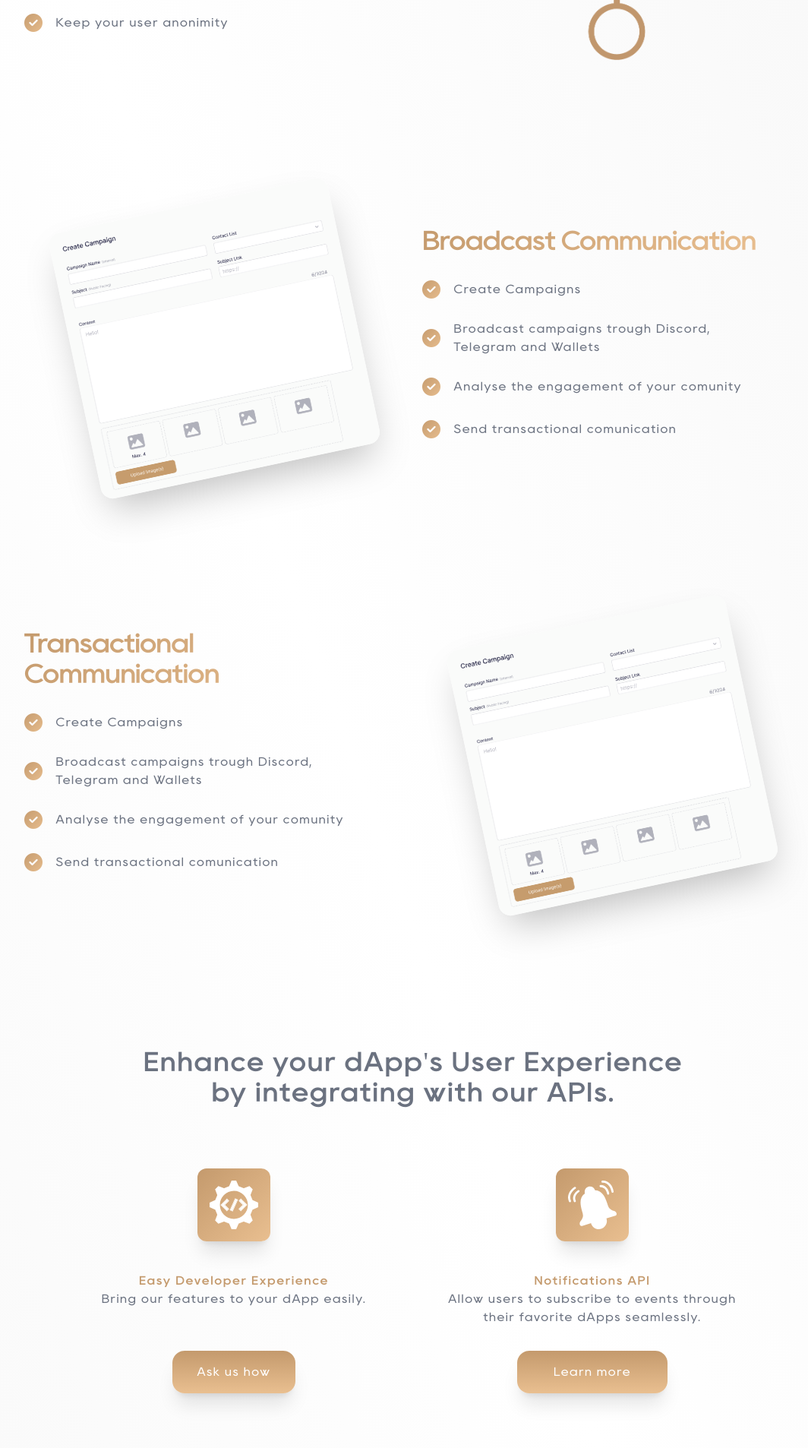
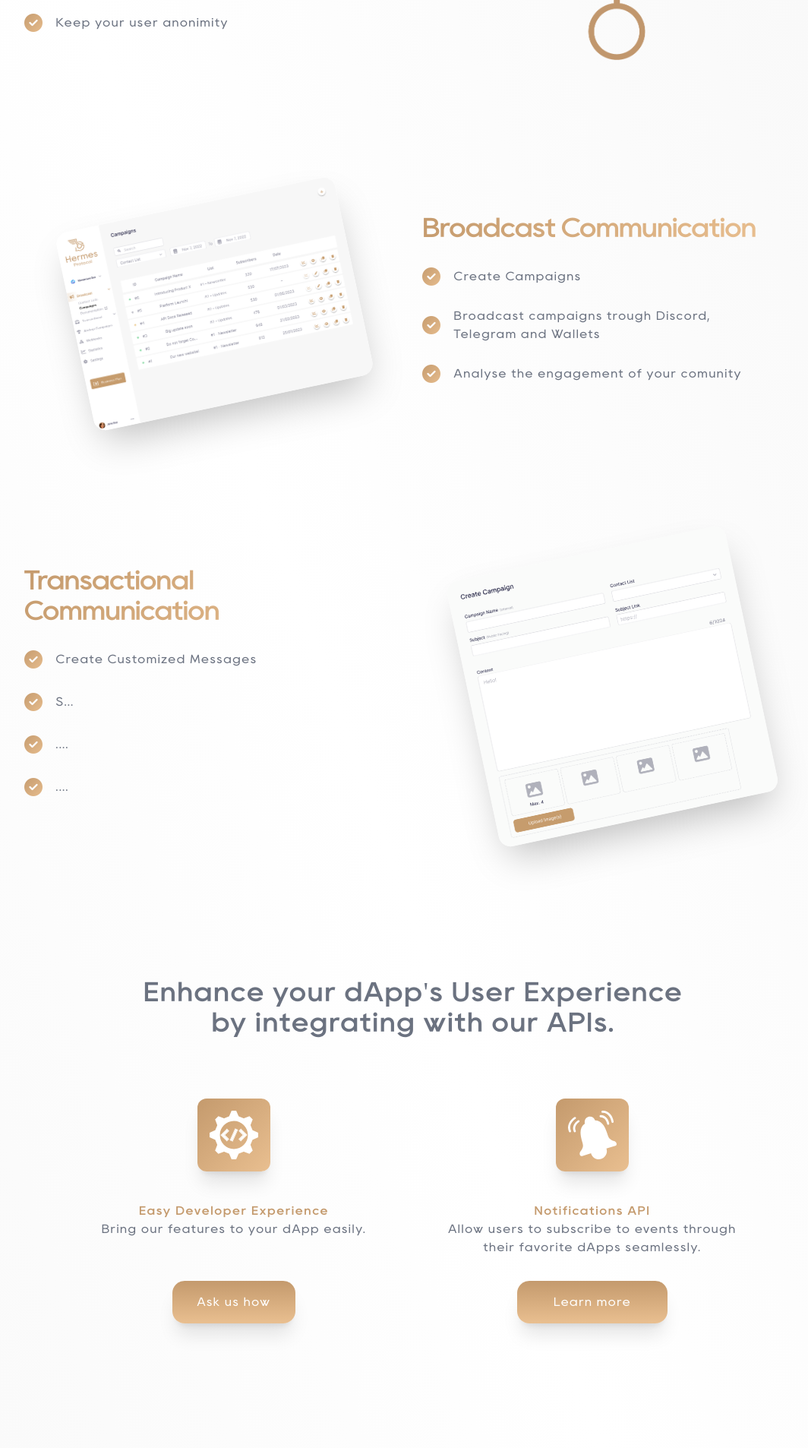
Before and after one commit to HermesProtocol-io/hermes-protocol, a Jekyll site: the page built from _pages/business.html, in a window 1280 px wide. Shown: the part 571-2477 px from the top of the page at 76% size, without its empty margins (96-1160 px from the left). Built offline with Jekyll 4.4.1, drawn with Linux system fonts in a browser that asks for light colours; nearby versions of some CDN libraries; comment, search, counter and statistics services are not loaded; some of the changed text lies outside the part shown.

Commit message:
changes on the business side

```diff
--- a/_includes/blocks/business/off-Chain.html
+++ b/_includes/blocks/business/off-Chain.html
@@ -2,7 +2,7 @@
     <div class="items-center max-w-6xl px-4 px-10 mx-auto sm:px-20 md:px-32 lg:px-16">
       <div class="flex flex-row items-center -mx-3 z-10">
         <div class="w-full px-3 mb-12 lg:w-1/2 order-1 lg:order-0 lg:mb-0 z-10">
-            <img class="mx-auto w-3/4 rounded-2xl m-1 shadow-2xl transform -rotate-12" src ="{{'assets/images/business/Broadcast.png'| relative_url }}">
+            <img class="mx-auto w-3/4 rounded-2xl m-1 shadow-2xl transform -rotate-12" src ="{{'assets/images/business/Broadcast1.png'| relative_url }}">
         </div>
         <div class="order-0 w-full px-3 lg:w-1/2 lg:order-1 z-10">
           <div class="w-full lg:max-w-md ">
@@ -26,11 +26,6 @@
                 <span class="font-medium text-gray-500 dark:text-gray-300">
                   Analyse the engagement of your comunity</span>
               </li>
-              <li class="flex items-center py-2 space-x-4 xl:py-3">
-                <i class="fa-solid fa-circle-check text-2xl text-transparent bg-hermes-hgradient bg-clip-text"></i>
-                <span class="font-medium text-gray-500 dark:text-gray-300">
-                  Send transactional comunication</span>
-              </li>
             </ul>
           </div>
         </div>
@@ -53,22 +48,22 @@
               <li class="flex items-center py-2 space-x-4 xl:py-3">
                 <i class="fa-solid fa-circle-check text-2xl text-transparent bg-hermes-hgradient bg-clip-text"></i>
                 <span class="font-medium text-gray-500 dark:text-gray-300">
-                  Create Campaigns</span>
+                  Create Customized Messages</span>
               </li>
               <li class="flex items-center py-2 space-x-4 xl:py-3">
                 <i class="fa-solid fa-circle-check text-2xl text-transparent bg-hermes-hgradient bg-clip-text"></i>
                 <span class="font-medium text-gray-500 dark:text-gray-300">
-                  Broadcast campaigns trough Discord, Telegram and Wallets</span>
+                  S...</span>
               </li>
               <li class="flex items-center py-2 space-x-4 xl:py-3">
                 <i class="fa-solid fa-circle-check text-2xl text-transparent bg-hermes-hgradient bg-clip-text"></i>
                 <span class="font-medium text-gray-500 dark:text-gray-300">
-                  Analyse the engagement of your comunity</span>
+                  ....</span>
               </li>
               <li class="flex items-center py-2 space-x-4 xl:py-3">
                 <i class="fa-solid fa-circle-check text-2xl text-transparent bg-hermes-hgradient bg-clip-text"></i>
                 <span class="font-medium text-gray-500 dark:text-gray-300">
-                  Send transactional comunication</span>
+                  ....</span>
               </li>
             </ul>
           </div>
--- a/_includes/blocks/business/prices.html
+++ b/_includes/blocks/business/prices.html
@@ -1,73 +1,63 @@
+
+
 <section class="relative w-full pb-10 mt-36 mb-24">
-    <div class="px-12 mx-auto text-sm max-w-6xl md:text-base">
-        <div class="flex flex-col justify-center mt-0 mb-10 text-transparent bg-hermes-hgradient bg-clip-text">
-            <h2 class="mt-0 mb-6 text-4xl text-center">Our Pricing</h2>
-        </div>
-        <div class="grid gap-5 md:grid-cols-4 sm:grid-cols-8 lg:grid-cols-12 lg:gap-6 xl:gap-8">
-            <div class="col-span-4  flex flex-col h-full p-1 bg-hermes-gradient rounded-3xl  opacity-0  js-show-from-right">
-              <div class=" px-8 bg-white dark:bg-gray-800 grow flex flex-col justify-between  rounded-3xl">
-                <div>
-                  <div class="flex justify-center">
-                          <h3 class="mt-3 pb-3 text-2xl text-center text-gray-500 dark:text-gray-300 border-b-2 border-muddywaters-500 dark:border-muddywaters-200"> Dev </h3>
-                  </div>
-                  <div class="mt-6 pb-auto">
-                      <div class="grid grid-cols-6 gap-4 w-full mt-3 text-md text-center ">
-                          <div class="col-span-6  text-gray-500 dark:text-gray-300 flex  text-left" ><h4><i class="fa-solid fa-check"></i> 50 messages per day</h4></div>
-                          <div class="col-span-6  text-gray-500 dark:text-gray-300 flex  text-left" ><h4><i class="fa-solid fa-check"></i> Customizable Templates</h4></div>
-                          <div class="col-span-6  text-gray-500 dark:text-gray-300 flex  text-left" ><h4><i class="fa-solid fa-check"></i> Campaign Manager</h4></div>
-                          <div class="col-span-6  text-gray-500 dark:text-gray-300 flex  text-left" ><h4><i class="fa-solid fa-check"></i> Statistical Data</h4></div>
-                          <div class="col-span-6  text-gray-500 dark:text-gray-300 flex  text-left" ><h4><i class="fa-solid fa-check"></i> "DEMO Only" label</h4></div>
-                          <div class="col-span-6  text-gray-500 dark:text-gray-300 flex  text-left" ><h4><i class="fa-solid fa-check"></i> Community Support</h4></div>
-                      </div>
-                  </div>
+  <div class="px-12 mx-auto text-sm max-w-6xl md:text-base">
+    <h2 class="mx-6 mt-6 mb-10 text-2xl text-center text-muddywaters-500 dark:text-muddywaters-200 lg:text-4xl  sm:mx-0">Easy to start</h2>
+    <div class="h-full p-1 bg-hermes-gradient rounded-3xl  opacity-0  js-show-from-right">
+        <div class="px-6 py-6  lg:pl-12 lg:pr-6 bg-white dark:bg-gray-800 rounded-3xl " >
+            <div class="flex flex-col justify-between lg:flex-row">
+                <div class="w-full px-4 mb-4 lg:w-7/12 xl:w-8/12 lg:mb-0">
+                    <div class="max-w-xl pt-4 lg:pt-6">
+                        <div class="max-w-md mb-10">
+                            <h2 class="text-xl md:text-2xl text-muddywaters-500  dark:text-muddywaters-200 ">What we have to offer</h2>
+                        </div>
+                        <p class="mb-10 text-xl text-gray-500 dark:text-gray-300">Our platform will give you everything you and your company need to succeed. With these features you will be able to bring a new level of engagement on your community.</p>
+                        <ul class="flex flex-wrap text-base text-left lg:text-lg">
+                            <li class="flex items-center w-full mb-6 sm:w-1/2">
+                                <svg class="mr-2 text-muddywaters-500  dark:text-muddywaters-200  w-7 h-7" fill="currentColor" viewBox="0 0 20 20" xmlns="http://www.w3.org/2000/svg"><path fill-rule="evenodd" d="M6.267 3.455a3.066 3.066 0 001.745-.723 3.066 3.066 0 013.976 0 3.066 3.066 0 001.745.723 3.066 3.066 0 012.812 2.812c.051.643.304 1.254.723 1.745a3.066 3.066 0 010 3.976 3.066 3.066 0 00-.723 1.745 3.066 3.066 0 01-2.812 2.812 3.066 3.066 0 00-1.745.723 3.066 3.066 0 01-3.976 0 3.066 3.066 0 00-1.745-.723 3.066 3.066 0 01-2.812-2.812 3.066 3.066 0 00-.723-1.745 3.066 3.066 0 010-3.976 3.066 3.066 0 00.723-1.745 3.066 3.066 0 012.812-2.812zm7.44 5.252a1 1 0 00-1.414-1.414L9 10.586 7.707 9.293a1 1 0 00-1.414 1.414l2 2a1 1 0 001.414 0l4-4z" clip-rule="evenodd"></path></svg>
+                                <p class="font-medium text-gray-500 dark:text-gray-300">Customizable Templates</p>
+                            </li>
+                            <li class="flex items-center w-full mb-6 sm:w-1/2">
+                                <svg class="mr-2 text-muddywaters-500  dark:text-muddywaters-200  w-7 h-7" fill="currentColor" viewBox="0 0 20 20" xmlns="http://www.w3.org/2000/svg"><path fill-rule="evenodd" d="M6.267 3.455a3.066 3.066 0 001.745-.723 3.066 3.066 0 013.976 0 3.066 3.066 0 001.745.723 3.066 3.066 0 012.812 2.812c.051.643.304 1.254.723 1.745a3.066 3.066 0 010 3.976 3.066 3.066 0 00-.723 1.745 3.066 3.066 0 01-2.812 2.812 3.066 3.066 0 00-1.745.723 3.066 3.066 0 01-3.976 0 3.066 3.066 0 00-1.745-.723 3.066 3.066 0 01-2.812-2.812 3.066 3.066 0 00-.723-1.745 3.066 3.066 0 010-3.976 3.066 3.066 0 00.723-1.745 3.066 3.066 0 012.812-2.812zm7.44 5.252a1 1 0 00-1.414-1.414L9 10.586 7.707 9.293a1 1 0 00-1.414 1.414l2 2a1 1 0 001.414 0l4-4z" clip-rule="evenodd"></path></svg>
+                                <p class="font-medium text-gray-500 dark:text-gray-300">Campaign Manager</p>
+                            </li>
+                            <li class="flex items-center w-full mb-6 sm:w-1/2">
+                                <svg class="mr-2 text-muddywaters-500  dark:text-muddywaters-200 w-7 h-7" fill="currentColor" viewBox="0 0 20 20" xmlns="http://www.w3.org/2000/svg"><path fill-rule="evenodd" d="M6.267 3.455a3.066 3.066 0 001.745-.723 3.066 3.066 0 013.976 0 3.066 3.066 0 001.745.723 3.066 3.066 0 012.812 2.812c.051.643.304 1.254.723 1.745a3.066 3.066 0 010 3.976 3.066 3.066 0 00-.723 1.745 3.066 3.066 0 01-2.812 2.812 3.066 3.066 0 00-1.745.723 3.066 3.066 0 01-3.976 0 3.066 3.066 0 00-1.745-.723 3.066 3.066 0 01-2.812-2.812 3.066 3.066 0 00-.723-1.745 3.066 3.066 0 010-3.976 3.066 3.066 0 00.723-1.745 3.066 3.066 0 012.812-2.812zm7.44 5.252a1 1 0 00-1.414-1.414L9 10.586 7.707 9.293a1 1 0 00-1.414 1.414l2 2a1 1 0 001.414 0l4-4z" clip-rule="evenodd"></path></svg>
+                                <p class="font-medium text-gray-500 dark:text-gray-300">Statistical Data</p>
+                            </li>
+                            <li class="flex items-center w-full mb-6 sm:w-1/2">
+                                <svg class="mr-2 text-muddywaters-500  dark:text-muddywaters-200  w-7 h-7" fill="currentColor" viewBox="0 0 20 20" xmlns="http://www.w3.org/2000/svg"><path fill-rule="evenodd" d="M6.267 3.455a3.066 3.066 0 001.745-.723 3.066 3.066 0 013.976 0 3.066 3.066 0 001.745.723 3.066 3.066 0 012.812 2.812c.051.643.304 1.254.723 1.745a3.066 3.066 0 010 3.976 3.066 3.066 0 00-.723 1.745 3.066 3.066 0 01-2.812 2.812 3.066 3.066 0 00-1.745.723 3.066 3.066 0 01-3.976 0 3.066 3.066 0 00-1.745-.723 3.066 3.066 0 01-2.812-2.812 3.066 3.066 0 00-.723-1.745 3.066 3.066 0 010-3.976 3.066 3.066 0 00.723-1.745 3.066 3.066 0 012.812-2.812zm7.44 5.252a1 1 0 00-1.414-1.414L9 10.586 7.707 9.293a1 1 0 00-1.414 1.414l2 2a1 1 0 001.414 0l4-4z" clip-rule="evenodd"></path></svg>
+                                <p class="font-medium text-gray-500 dark:text-gray-300">A/B Testing</p>
+                            </li>
+                            <li class="flex items-center w-full mb-6 sm:w-1/2">
+                                <svg class="mr-2 text-muddywaters-500  dark:text-muddywaters-200 w-7 h-7" fill="currentColor" viewBox="0 0 20 20" xmlns="http://www.w3.org/2000/svg"><path fill-rule="evenodd" d="M6.267 3.455a3.066 3.066 0 001.745-.723 3.066 3.066 0 013.976 0 3.066 3.066 0 001.745.723 3.066 3.066 0 012.812 2.812c.051.643.304 1.254.723 1.745a3.066 3.066 0 010 3.976 3.066 3.066 0 00-.723 1.745 3.066 3.066 0 01-2.812 2.812 3.066 3.066 0 00-1.745.723 3.066 3.066 0 01-3.976 0 3.066 3.066 0 00-1.745-.723 3.066 3.066 0 01-2.812-2.812 3.066 3.066 0 00-.723-1.745 3.066 3.066 0 010-3.976 3.066 3.066 0 00.723-1.745 3.066 3.066 0 012.812-2.812zm7.44 5.252a1 1 0 00-1.414-1.414L9 10.586 7.707 9.293a1 1 0 00-1.414 1.414l2 2a1 1 0 001.414 0l4-4z" clip-rule="evenodd"></path></svg>
+                                <p class="font-medium text-gray-500 dark:text-gray-300">Actionable Notifications</p>
+                            </li>
+                            <li class="flex items-center w-full mb-6 sm:w-1/2">
+                                <svg class="mr-2 text-muddywaters-500  dark:text-muddywaters-200  w-7 h-7" fill="currentColor" viewBox="0 0 20 20" xmlns="http://www.w3.org/2000/svg"><path fill-rule="evenodd" d="M6.267 3.455a3.066 3.066 0 001.745-.723 3.066 3.066 0 013.976 0 3.066 3.066 0 001.745.723 3.066 3.066 0 012.812 2.812c.051.643.304 1.254.723 1.745a3.066 3.066 0 010 3.976 3.066 3.066 0 00-.723 1.745 3.066 3.066 0 01-2.812 2.812 3.066 3.066 0 00-1.745.723 3.066 3.066 0 01-3.976 0 3.066 3.066 0 00-1.745-.723 3.066 3.066 0 01-2.812-2.812 3.066 3.066 0 00-.723-1.745 3.066 3.066 0 010-3.976 3.066 3.066 0 00.723-1.745 3.066 3.066 0 012.812-2.812zm7.44 5.252a1 1 0 00-1.414-1.414L9 10.586 7.707 9.293a1 1 0 00-1.414 1.414l2 2a1 1 0 001.414 0l4-4z" clip-rule="evenodd"></path></svg>
+                                <p class="font-medium text-gray-500 dark:text-gray-300">SDKs</p>
+                            </li>
+                        </ul>
+                    </div>
                 </div>
-                <div class="mt-4 pb-8">
-                    <a class="mx-auto inline-flex items-center justify-center w-full h-12 px-8 text-white bg-hermes-gradient rounded-2xl shadow-2xl" href="https://business.hermesprotocol.io/signup">FREE</a>
-                </div>
-              </div>
-            </div>
-            <div class="col-span-4  flex flex-col h-full p-1 bg-hermes-gradient rounded-3xl  opacity-0  js-show-from-right">
-                <div class=" px-8 bg-white dark:bg-gray-800 grow flex flex-col justify-between  rounded-3xl">
-                  <div>
-                    <div class="flex justify-center">
-                            <h3 class="mt-3 pb-3 text-2xl text-center text-gray-500 dark:text-gray-300 border-b-2 border-muddywaters-500 dark:border-muddywaters-200">Starter</h3>
-                    </div>
-                    <div class="mt-6 pb-auto">
-                        <div class="grid grid-cols-6 gap-4 w-full mt-3 text-md text-center ">
-                              <div class="col-span-6  text-gray-500 dark:text-gray-300 flex  text-left" ><h4><i class="fa-solid fa-check"></i> Everything from Development</h4></div>
-                            <div class="col-span-6  text-gray-500 dark:text-gray-300 flex  text-left" ><h4><i class="fa-solid fa-check"></i> 10k Messages per Month</h4></div>
-                            <div class="col-span-6  text-gray-500 dark:text-gray-300 flex  text-left" ><h4><i class="fa-solid fa-check"></i> No "DEMO" label</h4></div>
-                            <div class="col-span-6  text-gray-500 dark:text-gray-300 flex  text-left" ><h4><i class="fa-solid fa-check"></i> Cgat support via Discord/Telegram</h4></div>
+                <div class="w-full px-4 lg:w-5/12 2xl:w-4/12">
+                    <div class="h-full p-12 text-center bg-gray-100 dark:bg-gray-700 rounded-3xl">
+                        <span class="inline-block px-3 py-1 mb-4 rounded bg-gray-50 dark:bg-gray-800 ">
+                            <h3 class="text-xs font-semibold text-muddywaters-500  dark:text-muddywaters-200">Start for FREE</h3>
+                        </span>
+                        <p class="mb-6 text-gray-500 dark:text-gray-300 lg:mb-12">Gain access to some of our features to start.</p>
+                        <div class="flex justify-center mb-12">
+                            <span class="self-start inline-block mr-1 text-xl font-semibold text-gray-500 dark:text-gray-300">$</span>
+                            <p class="self-end text-5xl font-semibold font-heading  text-muddywaters-500  dark:text-muddywaters-200 ">0<span class="ml-1 text-sm">/ month</span></p>
+                        </div>
+                        <div class="flex flex-col justify-center mb-12">
+                        <a class="mx-auto cursor-pointer duration-700 ease-in-out bg-gradient-to-b from-muddywaters-500 to-muddywaters-200  py-4 px-16 rounded-2xl  shadow-xl text-white hover:scale-105" href="https://business.hermesprotocol.io">Try Now</a>
+                        <p class="text-xs text-gray-500 dark:text-gray-300 mt-6">No contract. Cancel Anytime</p>
                         </div>
                     </div>
-                  </div>
-                  <div class="mt-4 pb-8">
-                        <a class="mx-auto inline-flex items-center justify-center w-full h-12 px-8 text-white bg-hermes-gradient rounded-2xl shadow-2xl" href="https://business.hermesprotocol.io/signup">100$/Month</a>
-                  </div>
-                </div>
-            </div>
-            <div class="col-span-4  flex flex-col h-full p-1 bg-hermes-gradient rounded-3xl  opacity-0  js-show-from-right">
-                <div class=" px-8 bg-white dark:bg-gray-800 grow flex flex-col justify-between  rounded-3xl">
-                  <div>
-                    <div class="flex justify-center">
-                            <h3 class="mt-3 pb-3 text-2xl text-center text-gray-500 dark:text-gray-300 border-b-2 border-muddywaters-500 dark:border-muddywaters-200">Business</h3>
-                    </div>
-                    <div class="mt-6 pb-auto">
-                        <div class="grid grid-cols-6 gap-4 w-full mt-3 text-md text-center ">
-                            <div class="col-span-6  text-gray-500 dark:text-gray-300 flex  text-left" ><h4><i class="fa-solid fa-check"></i> Everything from Starter</h4></div>
-                            <div class="col-span-6  text-gray-500 dark:text-gray-300 flex  text-left" ><h4><i class="fa-solid fa-check"></i> 40k Messages per Month</h4></div>
-                            <div class="col-span-6  text-gray-500 dark:text-gray-300 flex  text-left" ><h4><i class="fa-solid fa-check"></i> Actionable Notifications</h4></div>
-                            <div class="col-span-6  text-gray-500 dark:text-gray-300 flex  text-left" ><h4><i class="fa-solid fa-check"></i> Support via Discord/Telegram/Email</h4></div>
-                            <div class="col-span-6  text-gray-500 dark:text-gray-300 flex  text-left" ><h4><i class="fa-solid fa-check"></i> A/B Testing</h4></div>
-                        </div>
-
-                    </div>
-                  </div>
-                  <div class="mt-4 pb-8">
-                        <a class="mx-auto inline-flex items-center justify-center w-full h-12 px-8 text-white bg-hermes-gradient rounded-2xl shadow-2xl" href="https://business.hermesprotocol.io/signup">250$/Month</a>
-                  </div>
                 </div>
             </div>
         </div>
     </div>
+  </div>
 </section>
```
Also changed, not shown: assets/images/business/Broadcast1.png (added), assets/tailwind.css.
